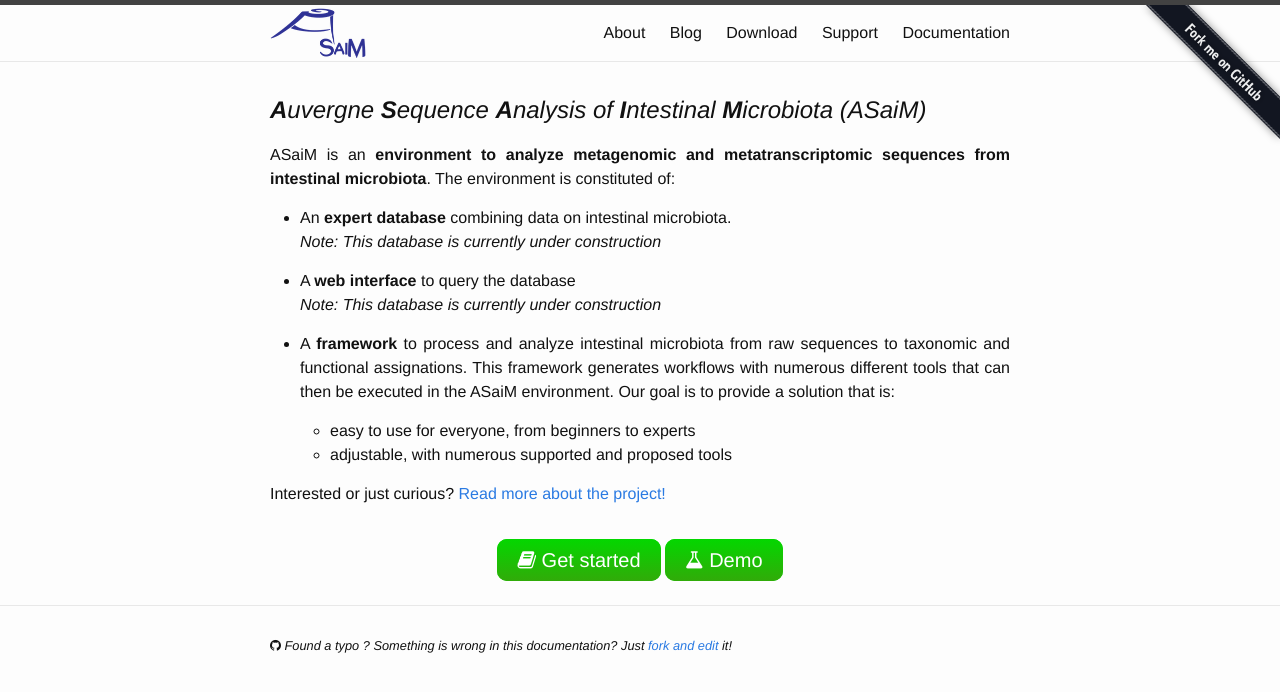
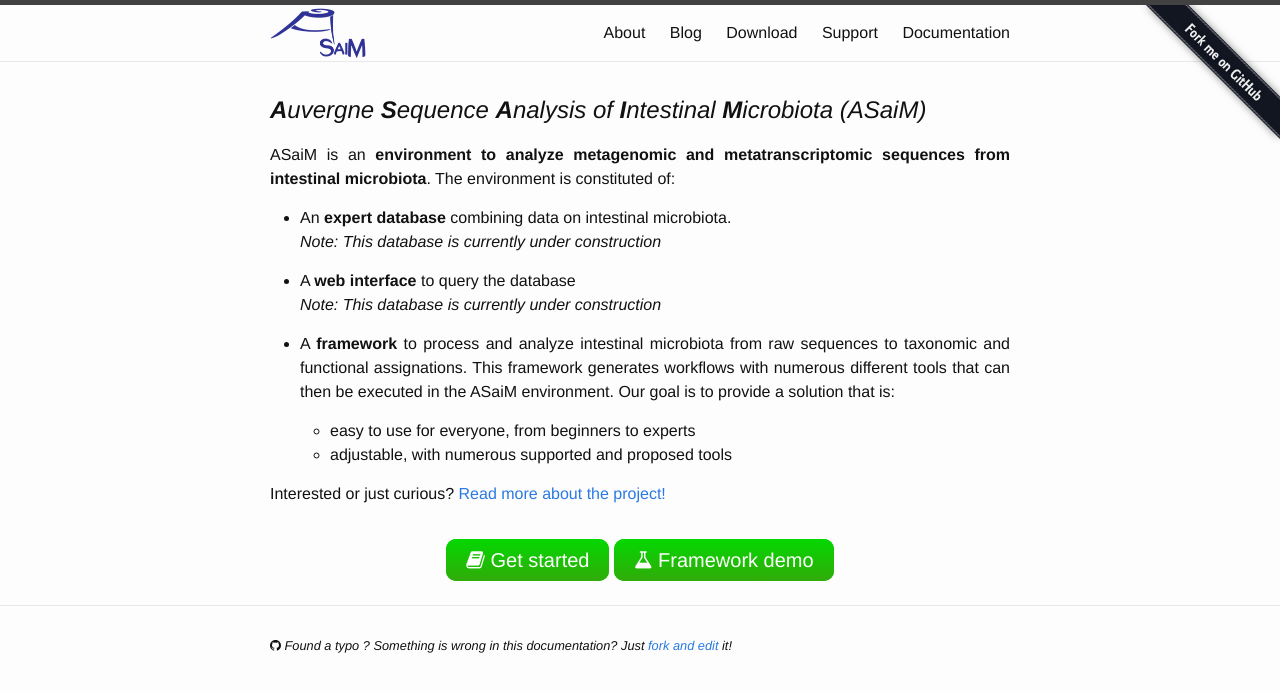
Before and after one commit to ASaiM/asaim.github.io, a Jekyll site: the page built from index.md, in a window 1280 px wide. Shown: the top 692 px of the page. Built offline with Jekyll 4.4.1, drawn with Linux system fonts in a browser that asks for light colours; nearby versions of some CDN libraries.

Commit message:
Correct link to demo

```diff
--- a/index.md
+++ b/index.md
@@ -26,5 +26,5 @@
 <center>
   <br>
   <a href="{{ site.documentation_page }}" class="get-started"><i class="fa fa-book"></i> Get started</a>
-  <a href="https://asaim.readthedocs.org/en/latest/tutorial.html" class="get-started"><i class="fa fa-flask"></i> Demo</a>
+  <a href="http://asaim.readthedocs.io/en/latest/framework/tutorial/index.html" class="get-started"><i class="fa fa-flask"></i> Framework demo</a>
 </center>
```
